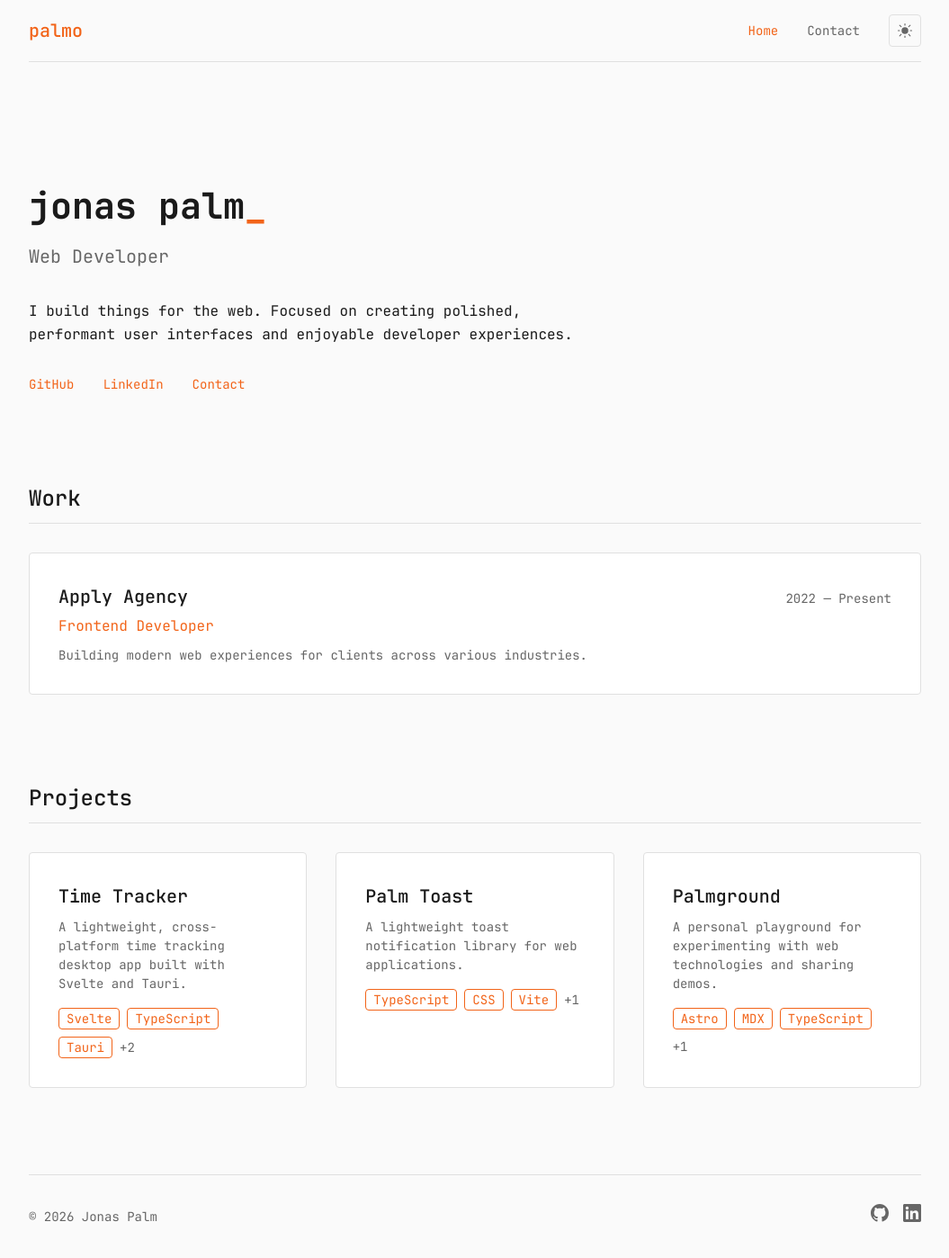
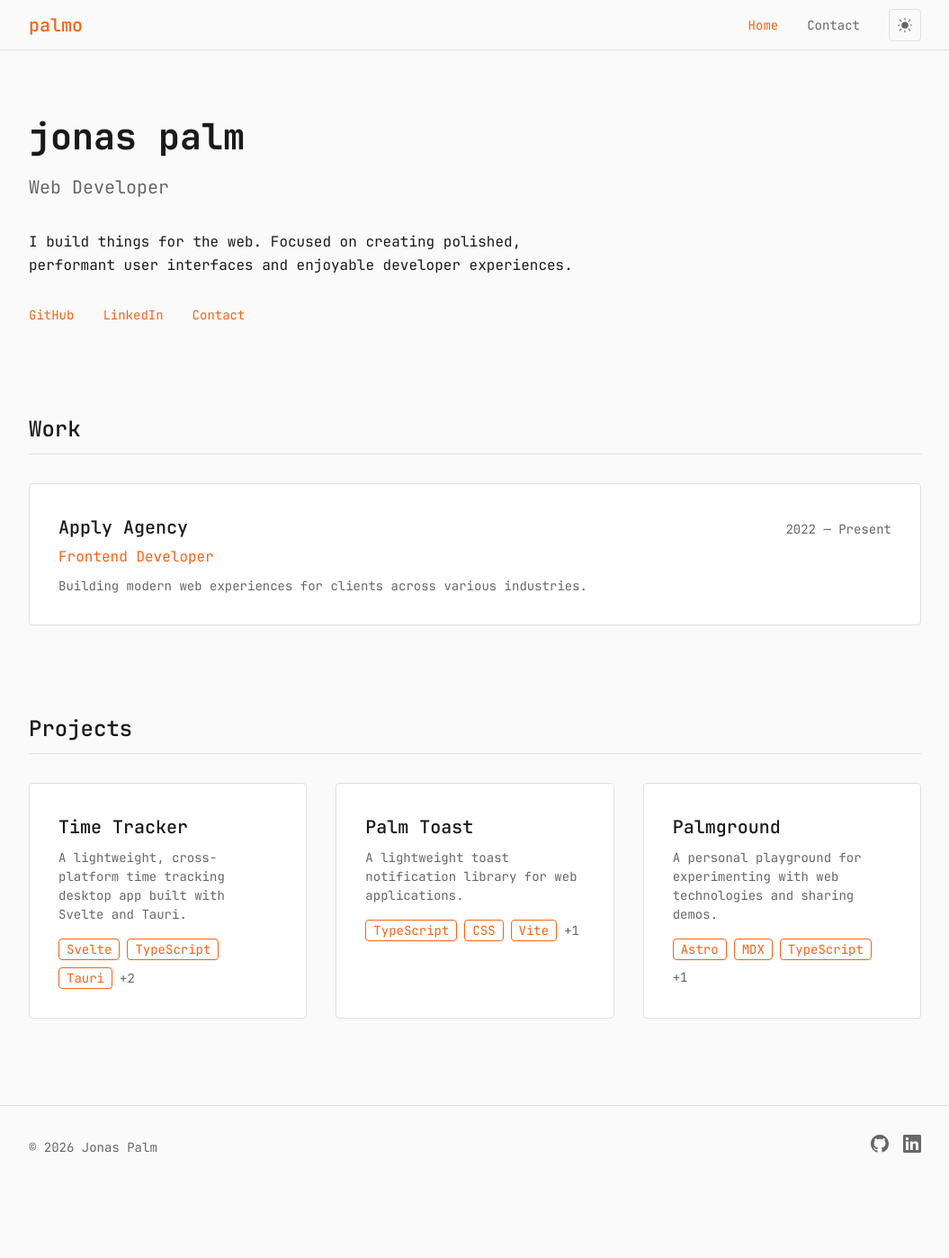
Before and after one commit to JonasPalms/palmo, an Astro site: page / in a window 1280 px wide. Shown: the whole page at 90% size, without its empty margins (112-1167 px from the left). After the commit the page ends 1321 px from the top, so only its background shows below. Built offline with nearby package versions, Linux system fonts and the light colour scheme; Astro itself is replaced by a stand-in of ours.

Commit message:
fixed nav and some other stuff

```diff
--- a/src/components/Footer.astro
+++ b/src/components/Footer.astro
@@ -2,7 +2,8 @@
 const currentYear = new Date().getFullYear()
 ---
 
-<footer class="footer">
+<footer>
+  <div class="inner container">
     <p class="copyright">&copy; {currentYear} Jonas Palm</p>
     <div class="social-links">
       <a href="https://github.com/JonasPalms" target="_blank" rel="noopener" aria-label="GitHub">
@@ -25,15 +26,19 @@
         </svg>
       </a>
     </div>
+  </div>
 </footer>
 
-<style>
-  .footer {
+<style scoped>
+  footer {
+    border-top: 1px solid var(--color-border);
+  }
+
+  .inner {
     display: flex;
     justify-content: space-between;
     align-items: center;
-    padding: var(--space-lg) 0;
-    border-top: 1px solid var(--color-border);
+    padding-block: var(--space-lg);
   }
 
   .copyright {
--- a/src/components/Nav.astro
+++ b/src/components/Nav.astro
@@ -9,7 +9,8 @@
 ]
 ---
 
-<nav class="nav">
+<nav>
+  <div class="inner container">
     <a href="/" class="logo">palmo</a>
     <div class="nav-right">
       <ul class="nav-links">
@@ -25,16 +26,31 @@
       </ul>
       <ThemeToggle />
     </div>
+  </div>
 </nav>
 
-<style>
-  .nav {
+<style scoped>
+  nav {
+    position: fixed;
+    top: 0;
+    left: 0;
+    right: 0;
+    height: var(--nav-height);
+    background: var(--color-bg);
+    border-bottom: 1px solid var(--color-border);
+    z-index: 100;
+    transition: transform 300ms ease;
+  }
+
+  nav.hidden {
+    transform: translateY(-100%);
+  }
+
+  .inner {
     display: flex;
     justify-content: space-between;
     align-items: center;
-    padding: var(--space-md) 0;
-    border-bottom: 1px solid var(--color-border);
-    margin-bottom: var(--space-xl);
+    height: 100%;
   }
 
   .logo {
--- a/src/layouts/Base.astro
+++ b/src/layouts/Base.astro
@@ -1,6 +1,8 @@
 ---
 import { ClientRouter } from "astro:transitions"
 import "../styles/tokens.css"
+import Nav from "../components/Nav.astro"
+import Footer from "../components/Footer.astro"
 
 interface Props {
   title: string
@@ -38,6 +40,65 @@
     <ClientRouter />
   </head>
   <body>
-    <slot />
+    <Nav />
+    <main>
+      <div class="container">
+        <slot />
+      </div>
+    </main>
+    <Footer />
   </body>
 </html>
+
+<script>
+  function initNavScroll() {
+    const nav = document.querySelector("nav") as HTMLElement | null
+    if (!nav) return
+
+    const navElement = nav
+    let lastScrollY = window.scrollY
+    let ticking = false
+
+    function updateNav() {
+      const currentScrollY = window.scrollY
+
+      if (currentScrollY > lastScrollY && currentScrollY > 100) {
+        navElement.classList.add("hidden")
+      } else {
+        navElement.classList.remove("hidden")
+      }
+
+      lastScrollY = currentScrollY
+      ticking = false
+    }
+
+    window.addEventListener("scroll", () => {
+      if (!ticking) {
+        requestAnimationFrame(updateNav)
+        ticking = true
+      }
+    })
+  }
+
+  initNavScroll()
+  document.addEventListener("astro:after-swap", initNavScroll)
+</script>
+
+<style>
+  body {
+    display: flex;
+    flex-direction: column;
+    min-height: 100dvh;
+  }
+
+  .container {
+    display: flex;
+    flex-direction: column;
+    flex: 1;
+  }
+
+  main {
+    flex: 1;
+    padding-top: var(--nav-height);
+  }
+</style>
--- a/src/pages/contact.astro
+++ b/src/pages/contact.astro
@@ -1,19 +1,13 @@
 ---
 import Base from "../layouts/Base.astro"
-import Nav from "../components/Nav.astro"
-import Footer from "../components/Footer.astro"
 ---
 
 <Base title="Contact — Jonas Palm" description="Get in touch with Jonas Palm">
-  <div class="container">
-    <Nav />
-
-    <main>
   <section class="contact">
     <h1 class="contact-title">Contact</h1>
     <p class="contact-intro">
-          Want to work together, have a question, or just want to say hi? Feel free to reach out
-          through any of the channels below.
+      Want to work together, have a question, or just want to say hi? Feel free to reach out through
+      any of the channels below.
     </p>
 
     <div class="contact-methods">
@@ -22,12 +16,7 @@
         <span class="contact-value">jonas.p.sorensen@gmail.com</span>
       </a>
 
-          <a
-            href="https://github.com/JonasPalms"
-            target="_blank"
-            rel="noopener"
-            class="contact-card"
-          >
+      <a href="https://github.com/JonasPalms" target="_blank" rel="noopener" class="contact-card">
         <span class="contact-label">GitHub</span>
         <span class="contact-value">@jonaspalmsorensen</span>
       </a>
@@ -47,17 +36,9 @@
       I typically respond within a few days. Looking forward to hearing from you!
     </p>
   </section>
-    </main>
-
-    <Footer />
-  </div>
 </Base>
 
 <style>
-  main {
-    min-height: calc(100vh - 200px);
-  }
-
   .contact {
     padding: var(--space-xl) 0 var(--space-2xl);
     max-width: 40rem;
--- a/src/pages/index.astro
+++ b/src/pages/index.astro
@@ -1,8 +1,6 @@
 ---
 import { getCollection } from "astro:content"
 import Base from "../layouts/Base.astro"
-import Nav from "../components/Nav.astro"
-import Footer from "../components/Footer.astro"
 import TypewriterText from "../components/TypewriterText.astro"
 import ProjectCard from "../components/ProjectCard.astro"
 
@@ -13,10 +11,6 @@
 ---
 
 <Base title="Jonas Palm — Frontend Developer">
-  <div class="container">
-    <Nav />
-
-    <main>
   <!-- Hero / About Section -->
   <section class="hero">
     <h1 class="hero-title">
@@ -74,17 +68,9 @@
       )
     }
   </section>
-    </main>
-
-    <Footer />
-  </div>
 </Base>
 
 <style>
-  main {
-    min-height: calc(100vh - 200px);
-  }
-
   /* Hero Section */
   .hero {
     padding: var(--space-xl) 0 var(--space-2xl);
--- a/src/pages/projects/[...slug].astro
+++ b/src/pages/projects/[...slug].astro
@@ -2,8 +2,6 @@
 import { getCollection, render } from "astro:content"
 import { Image } from "astro:assets"
 import Base from "../../layouts/Base.astro"
-import Nav from "../../components/Nav.astro"
-import Footer from "../../components/Footer.astro"
 import BlinkingCaret from "../../components/BlinkingCaret.astro"
 import TechBadge from "../../components/TechBadge.astro"
 
@@ -25,10 +23,6 @@
 ---
 
 <Base title={`${project.data.title} — Jonas Palm`} description={project.data.description}>
-  <div class="container">
-    <Nav />
-
-    <main>
   <article class="project">
     <!-- Header -->
     <header class="project-header">
@@ -81,17 +75,9 @@
       <Content />
     </div>
   </article>
-    </main>
-
-    <Footer />
-  </div>
 </Base>
 
 <style>
-  main {
-    min-height: calc(100vh - 200px);
-  }
-
   .project {
     padding-bottom: var(--space-2xl);
   }
--- a/src/styles/tokens.css
+++ b/src/styles/tokens.css
@@ -49,6 +49,7 @@
   /* Layout */
   --max-width: 64rem;
   --radius: 4px;
+  --nav-height: 3.5rem;
 
   /* Transitions */
   --transition-fast: 150ms ease;
@@ -92,7 +93,6 @@
   line-height: var(--line-height);
   color: var(--color-text);
   background-color: var(--color-bg);
-  min-height: 100vh;
 }
 
 a {
```
Lines whose indentation alone changed are shown as unchanged.
